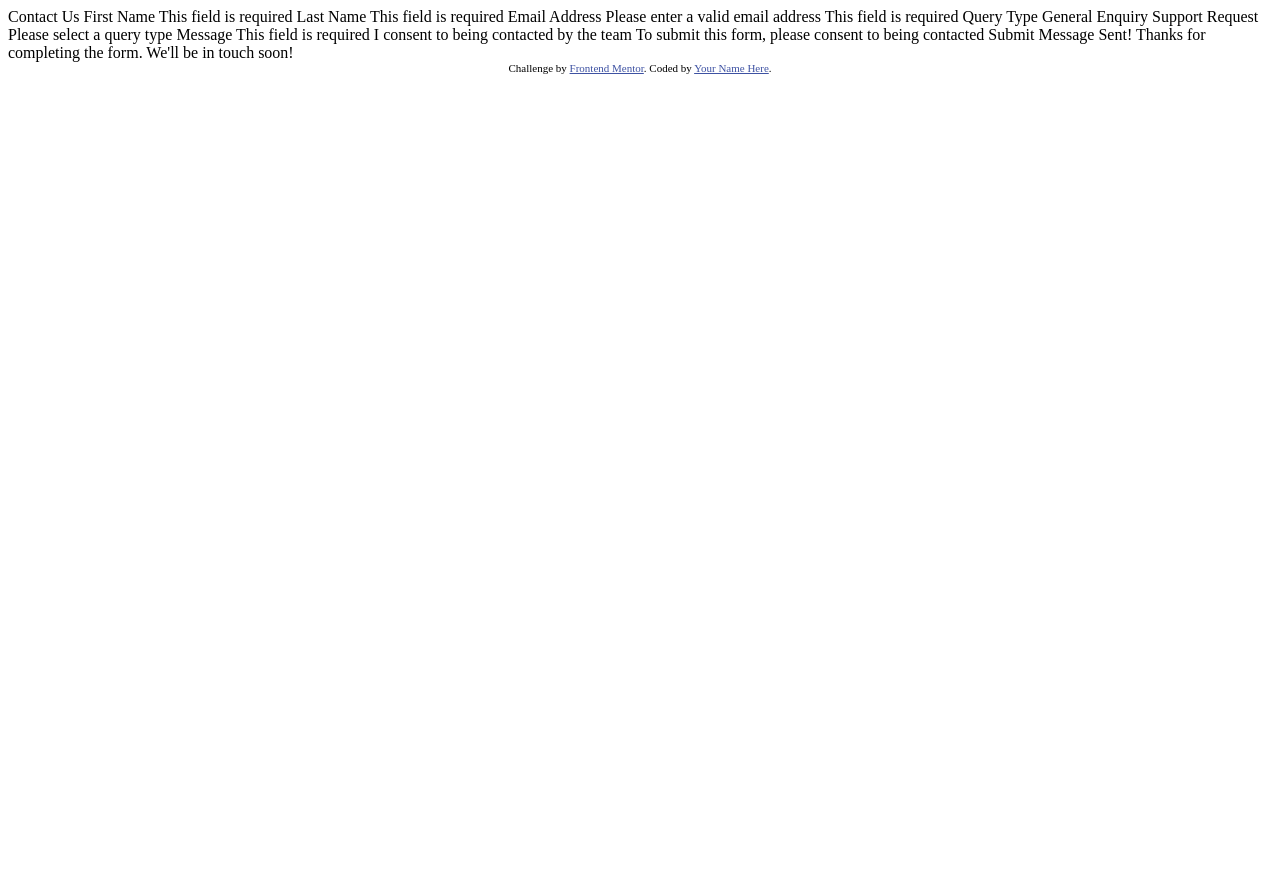
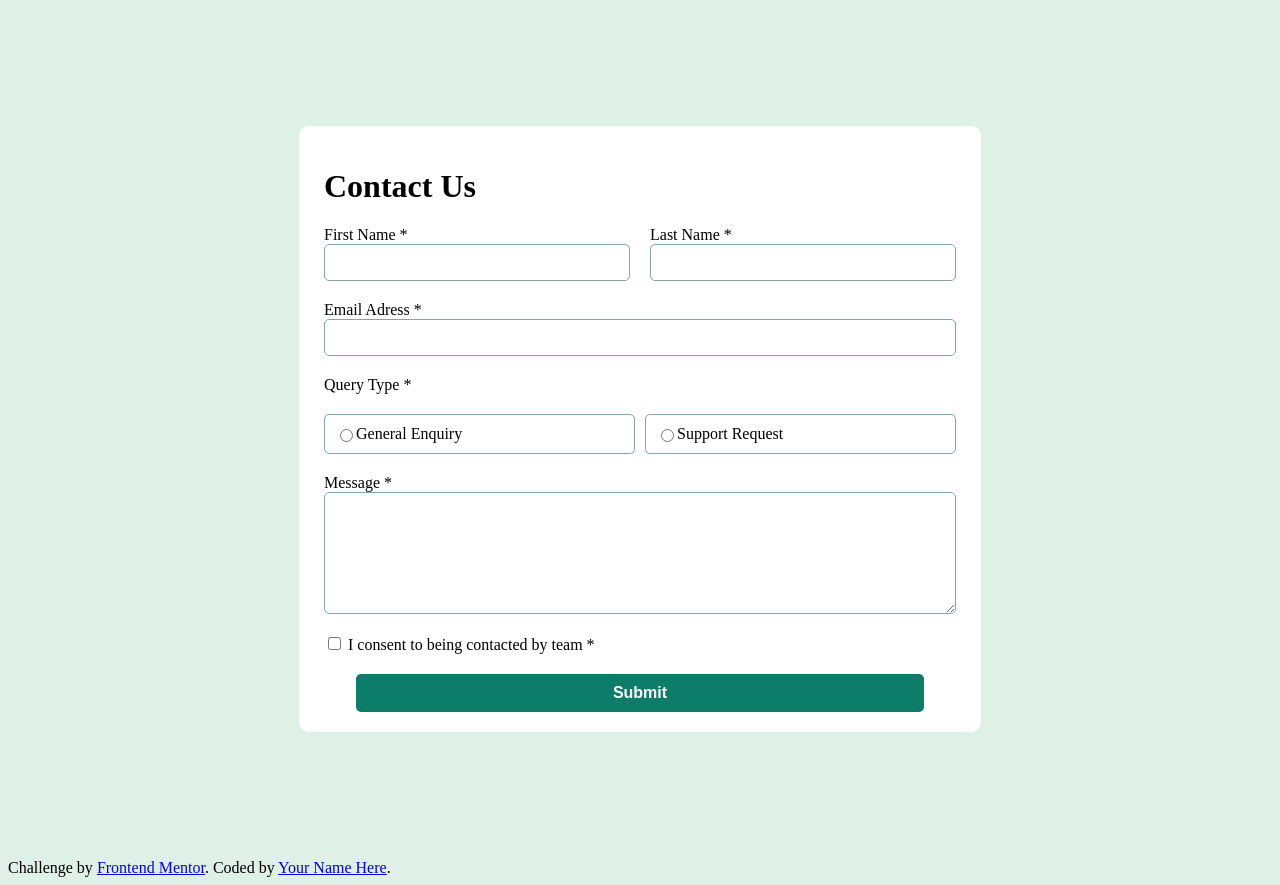
Before and after one commit to AzrySimplon/maquette-solo, a plain HTML site: page contact-form-main/index.html in a window 1280 px wide. Before the commit the page ends 800 px from the top, so only its background shows below. Drawn offline with Linux system fonts and the light colour scheme; a web font is replaced by a local one.

Commit message:
second commit

```diff
--- a/contact-form-main/index.html
+++ b/contact-form-main/index.html
@@ -1,52 +1,73 @@
 <!DOCTYPE html>
 <html lang="en">
+
 <head>
   <meta charset="UTF-8">
-  <meta name="viewport" content="width=device-width, initial-scale=1.0"> <!-- displays site properly based on user's device -->
+  <meta name="viewport" content="width=device-width, initial-scale=1.0">
+  <!-- displays site properly based on user's device -->
 
   <link rel="icon" type="image/png" sizes="32x32" href="./assets/images/favicon-32x32.png">
+  <link rel="stylesheet" href="style.css" type="text/css">
 
   <title>Frontend Mentor | Contact form</title>
 
-  <!-- Feel free to remove these styles or customise in your own stylesheet 👍 -->
-  <style>
-    .attribution { font-size: 11px; text-align: center; }
-    .attribution a { color: hsl(228, 45%, 44%); }
-  </style>
 </head>
+
 <body>
 
-  Contact Us
+  <main>
+    <h1>Contact Us</h1>
 
-  First Name
-  This field is required
 
-  Last Name
-  This field is required
+    <form>
+      <div class="name-div">
+        <section>
+          <label for="first-name">First Name *</label>
+          <input type="text" required="required" id="first-name" , name="first-name">
+        </section>
+        <section>
+          <label for="last-name">Last Name *</label>
+          <input type="text" required="required" id="last-name" , name="last-name">
+        </section>
+      </div>
 
-  Email Address
-  Please enter a valid email address
-  This field is required
+      <div class="e-mail-div">
+        <label for="e-mail">Email Adress *</label>
+        <input type="text" required="required" id="e-mail" name="e-mail">
+      </div>
 
-  Query Type
-  General Enquiry
-  Support Request
-  Please select a query type
+      <label>Query Type *</label>
+      <div class="query-div">
+        <section>
+          <input type="radio" id="general" name="query" value="General Enquiry">
+          <label for="general">General Enquiry</label>
+        </section>
+        <section>
+          <input type="radio" id="support" name="query" value="Support Request">
+          <label for="support">Support Request</label>
+        </section>
+      </div>
 
-  Message
-  This field is required
+      <div class="message-div">
+        <label for="message">Message *</label>
+        <textarea required="required" id="message" name="message"></textarea>
+      </div>
 
-  I consent to being contacted by the team
-  To submit this form, please consent to being contacted
+      <div>
+        <input type="checkbox" required="required" id="check" name="check">
+        <label for="check">I consent to being contacted by team *</label>
+      </div>
 
-  Submit
+      <input type="submit" value="Submit" class="submit-button">
+    </form>
 
-  Message Sent!
-  Thanks for completing the form. We'll be in touch soon!
+  </main>
+
 
   <div class="attribution">
     Challenge by <a href="https://www.frontendmentor.io?ref=challenge">Frontend Mentor</a>.
     Coded by <a href="#">Your Name Here</a>.
   </div>
 </body>
+
 </html>
--- /dev/null
+++ b/contact-form-main/style.css
@@ -0,0 +1,142 @@
+:root {
+    --green-200: hsl(148, 38%, 91%);
+    --green-600: rgb(12, 125, 105);
+    --red: hsl(0, 66%, 54%);
+
+    --white: hsl(0, 0%, 100%);
+    --grey-500: hsl(186, 15%, 59%);
+    --grey-900: hsl(187, 24%, 22%);
+}
+
+@font-face {
+    font-family: 'Karla Variable';
+    font-style: normal;
+    font-display: swap;
+    font-weight: 400, 700;
+    src: url(https://cdn.jsdelivr.net/fontsource/fonts/karla:vf@latest/latin-wght-normal.woff2) format('woff2-variations');
+    unicode-range: U+0000-00FF, U+0131, U+0152-0153, U+02BB-02BC, U+02C6, U+02DA, U+02DC, U+0304, U+0308, U+0329, U+2000-206F, U+20AC, U+2122, U+2191, U+2193, U+2212, U+2215, U+FEFF, U+FFFD;
+}
+
+@media (max-width: 700px) {
+    main {
+        width: 90%;
+    }
+
+    .name-div,
+    .query-div {
+        flex-direction: column;
+    }
+}
+
+@media (min-width: 700px) {
+    main {
+        width: 50%;
+    }
+
+    .name-div,
+    .query-div {
+        flex-direction: row;
+        justify-content: space-around;
+
+        &>section {
+            width: 50%;
+        }
+    }
+
+
+}
+
+body {
+    background-color: var(--green-200);
+    font-family: "Karla Variable";
+    font-weight: 500;
+}
+
+main {
+    background-color: var(--white);
+    border-radius: 10px;
+    padding: 20px 25px;
+    margin: 10% auto;
+}
+
+
+form,
+.name-div {
+    display: flex;
+    gap: 20px;
+}
+
+.query-div {
+    display: flex;
+    gap: 10px;
+
+    &>section {
+        display: flex;
+    }
+
+    &>section>label {
+        display: flex;
+        width: 100%;
+        height: 100%;
+    }
+}
+
+.name-div>section,
+.e-mail-div,
+.message-div {
+    display: flex;
+    flex-direction: column;
+}
+
+.message-div>textarea {
+    height: 100px;
+}
+
+form {
+    flex-direction: column;
+}
+
+label {
+    font-size: 16px;
+}
+
+[type=text],
+section:has(> [type=radio]),
+textarea {
+    border: 1px var(--grey-500) solid;
+    border-radius: 5px;
+    padding: 10px;
+
+    &:hover {
+        border: 1px var(--green-600) solid;
+    }
+}
+
+section:has(> [type=radio]:checked) {
+    border: 2px var(--green-600) solid;
+    background-color: rgba(12, 125, 105, 0.25);
+}
+
+[type=radio] {
+    accent-color: var(--green-600);
+}
+
+.submit-button {
+    width: 90%;
+    margin: auto;
+    padding: 10px;
+    border-radius: 5px;
+    border: none;
+    background-color: var(--green-600);
+    color: var(--white);
+    font-weight: 700;
+    font-size: 16px;
+
+    &:hover {
+        filter: brightness(0.7);
+    }
+}
+
+[type=checkbox] {
+    accent-color: var(--green-600);
+}
```
